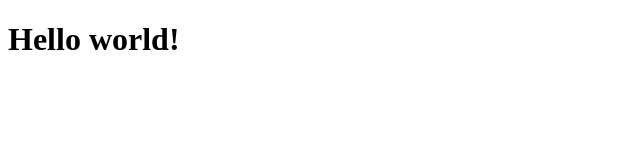
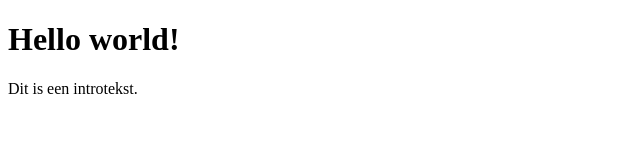
Before and after one commit to EHB-MCT/rebase-dev_5_git_opdracht_mjsn, a plain HTML site: page index.html in a window 1280 px wide. Shown: the whole page, without its empty margins (0-640 px from the left). Drawn offline with Linux system fonts and the light colour scheme.

Commit message:
feat(index): add div intro tekst

```diff
--- a/index.html
+++ b/index.html
@@ -8,8 +8,10 @@
 <body>
     <header>
         <h1>Hello world!</h1>
-      </header>
+    </header>
 
-
+    <div class="intro">
+        <p>Dit is een introtekst.</p>
+    </div>
 </body>
 </html>
```
